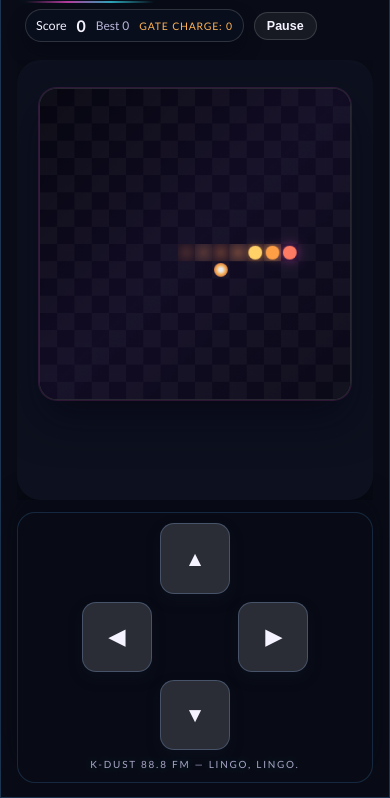
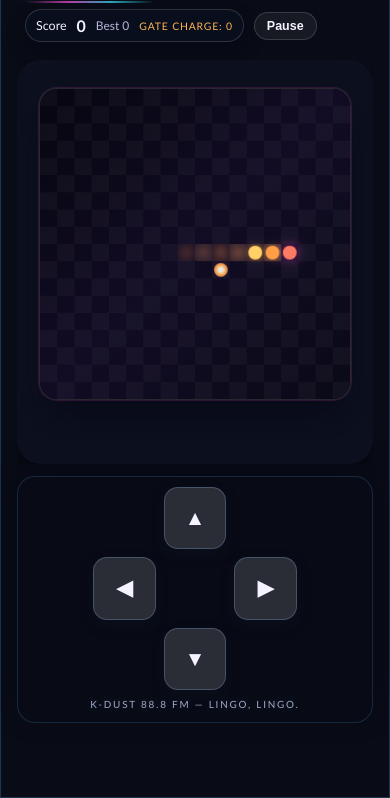
Before and after one commit to RobMac1824/snake-1, a plain HTML site: page index.html in a window 390 px wide. Both pictures are taken after a click on the button "Start Game". Shown: the part 46-844 px from the top of the page. Drawn offline with Linux system fonts and the light colour scheme.

Commit message:
Adjust mobile controls spacing

```diff
--- a/styles.css
+++ b/styles.css
@@ -92,7 +92,7 @@ body::after {
   min-height: 100svh;
   display: flex;
   flex-direction: column;
-  padding: 18px 16px 14px;
+  padding: 18px 16px calc(18px + env(safe-area-inset-bottom, 0px) + 56px);
   gap: 12px;
   background: var(--panel);
   border: 1px solid rgba(86, 175, 255, 0.25);
@@ -395,6 +395,7 @@ button:disabled {
 }
 
 .controls {
+  margin-top: auto;
   padding: 10px 14px calc(12px + env(safe-area-inset-bottom, 0px));
   background: rgba(9, 12, 22, 0.9);
   border: 1px solid rgba(86, 175, 255, 0.18);
@@ -418,8 +419,8 @@ button:disabled {
 
 .dpad {
   display: grid;
-  grid-template-columns: repeat(3, clamp(64px, 18vw, 92px));
-  grid-template-rows: repeat(3, clamp(64px, 18vw, 92px));
+  grid-template-columns: repeat(3, clamp(58px, 16vw, 86px));
+  grid-template-rows: repeat(3, clamp(58px, 16vw, 86px));
   gap: 8px;
 }
 
```
